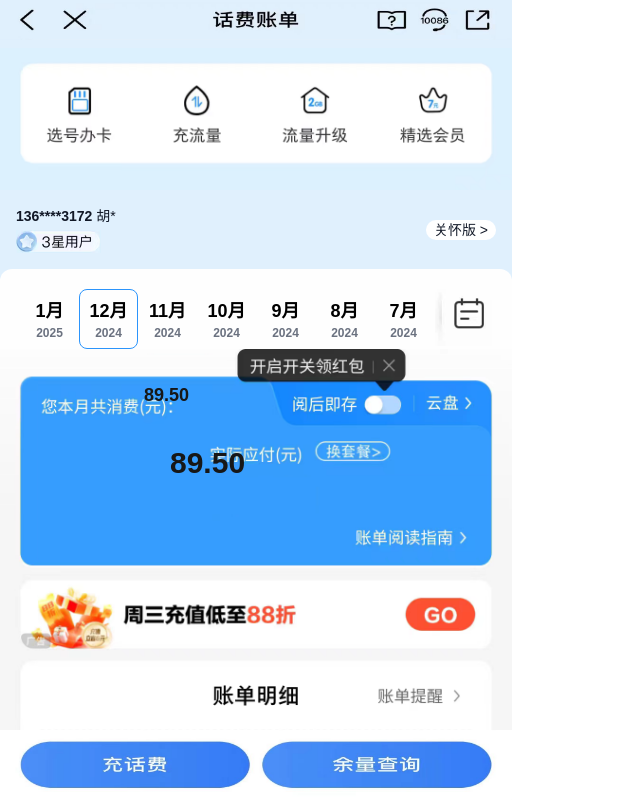
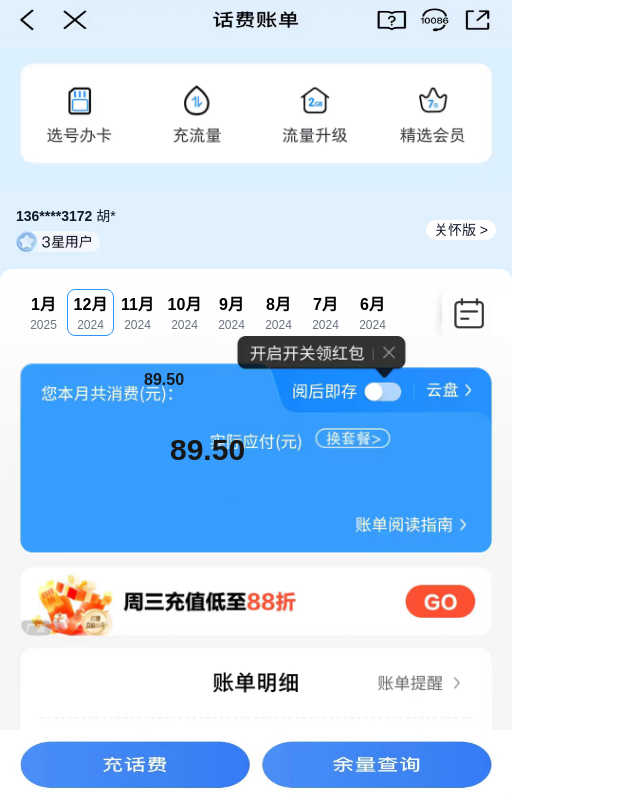
Before and after one commit to teaware/cm, a Next.js app: page / in a window 1280 px wide. Shown: the top 800 px of the page, without its empty margins (0-640 px from the left). Built offline with nearby package versions, Linux system fonts and the light colour scheme.

Commit message:
🖊️ text

```diff
--- a/app/page.tsx
+++ b/app/page.tsx
@@ -30,59 +30,63 @@ export default function Home() {
       </div>
       <div className="bg-[#fefefe] rounded-xl py-5">
         <div className="relative px-5 overflow-hidden">
-          <ul className="flex">
-            <li className="w-[60px] h-[60px] border rounded-lg flex items-center justify-center border-transparent">
-              <div className="text-black font-semibold text-lg text-center">
-                1月<div className="text-gray-500 text-xs">2025</div>
+          <ul className="flex w-[450px]">
+            <li className="w-[47px] h-[47px] border rounded-lg flex items-center justify-center border-transparent">
+              <div className="text-black font-semibold text-base text-center">
+                1月<div className="text-gray-500 text-xs font-normal">2025</div>
               </div>
             </li>
-            <li className="w-[60px] h-[60px] border rounded-lg flex items-center justify-center border-[#2B94FB]">
-              <div className="text-black font-semibold text-lg text-center">
+            <li className="w-[47px] h-[47px] border rounded-lg flex items-center justify-center border-[#2B94FB]">
+              <div className="text-black font-semibold text-base text-center">
                 12月
-                <div className="text-gray-500 text-xs">2024</div>
+                <div className="text-gray-500 text-xs font-normal">2024</div>
               </div>
             </li>
-            <li className="w-[60px] h-[60px] border rounded-lg flex items-center justify-center border-transparent">
-              <div className="text-black font-semibold text-lg text-center">
-                11月<div className="text-gray-500 text-xs">2024</div>
+            <li className="w-[47px] h-[47px] border rounded-lg flex items-center justify-center border-transparent">
+              <div className="text-black font-semibold text-base text-center">
+                11月
+                <div className="text-gray-500 text-xs font-normal">2024</div>
               </div>
             </li>
-            <li className="w-[60px] h-[60px] border rounded-lg flex items-center justify-center border-transparent">
-              <div className="text-black font-semibold text-lg text-center">
-                10月<div className="text-gray-500 text-xs">2024</div>
+            <li className="w-[47px] h-[47px] border rounded-lg flex items-center justify-center border-transparent">
+              <div className="text-black font-semibold text-base text-center">
+                10月
+                <div className="text-gray-500 text-xs font-normal">2024</div>
               </div>
             </li>
-            <li className="w-[60px] h-[60px] border rounded-lg flex items-center justify-center border-transparent">
-              <div className="text-black font-semibold text-lg text-center">
-                9月<div className="text-gray-500 text-xs">2024</div>
+            <li className="w-[47px] h-[47px] border rounded-lg flex items-center justify-center border-transparent">
+              <div className="text-black font-semibold text-base text-center">
+                9月<div className="text-gray-500 text-xs font-normal">2024</div>
               </div>
             </li>
-            <li className="w-[60px] h-[60px] border rounded-lg flex items-center justify-center border-transparent">
-              <div className="text-black font-semibold text-lg text-center">
-                8月<div className="text-gray-500 text-xs">2024</div>
+            <li className="w-[47px] h-[47px] border rounded-lg flex items-center justify-center border-transparent">
+              <div className="text-black font-semibold text-base text-center">
+                8月<div className="text-gray-500 text-xs font-normal">2024</div>
               </div>
             </li>
-            <li className="w-[60px] h-[60px] border rounded-lg flex items-center justify-center border-transparent">
-              <div className="text-black font-semibold text-lg text-center">
-                7月<div className="text-gray-500 text-xs">2024</div>
+            <li className="w-[47px] h-[47px] border rounded-lg flex items-center justify-center border-transparent">
+              <div className="text-black font-semibold text-base text-center">
+                7月<div className="text-gray-500 text-xs font-normal">2024</div>
               </div>
             </li>
-            <li className="w-[60px] h-[60px] border rounded-lg flex items-center justify-center border-transparent">
-              <div className="text-black font-semibold text-lg text-center">
-                6月<div className="text-gray-500 text-xs">2024</div>
+            <li className="w-[47px] h-[47px] border rounded-lg flex items-center justify-center border-transparent">
+              <div className="text-black font-semibold text-base text-center">
+                6月<div className="text-gray-500 text-xs font-normal">2024</div>
               </div>
             </li>
           </ul>
 
+          <div className="absolute w-[77px] top-0 right-0 bg-white">
             <Image
               // className="dark:invert"
-            className="absolute top-0 right-5"
+
               src="/rili.png"
               alt=""
               width={57}
               height={57}
               priority
             />
+          </div>
         </div>
         <div className="relative">
           <Image
@@ -93,7 +97,7 @@ export default function Home() {
             height={0}
             sizes="100vw"
           />
-          <div className="absolute top-8 left-36 font-semibold text-lg">
+          <div className="absolute top-8 left-36 font-semibold text-base">
             89.50
           </div>
           <div className="absolute top-24 left-[170px] font-extrabold text-3xl">
```
Lines whose indentation alone changed are shown as unchanged.
